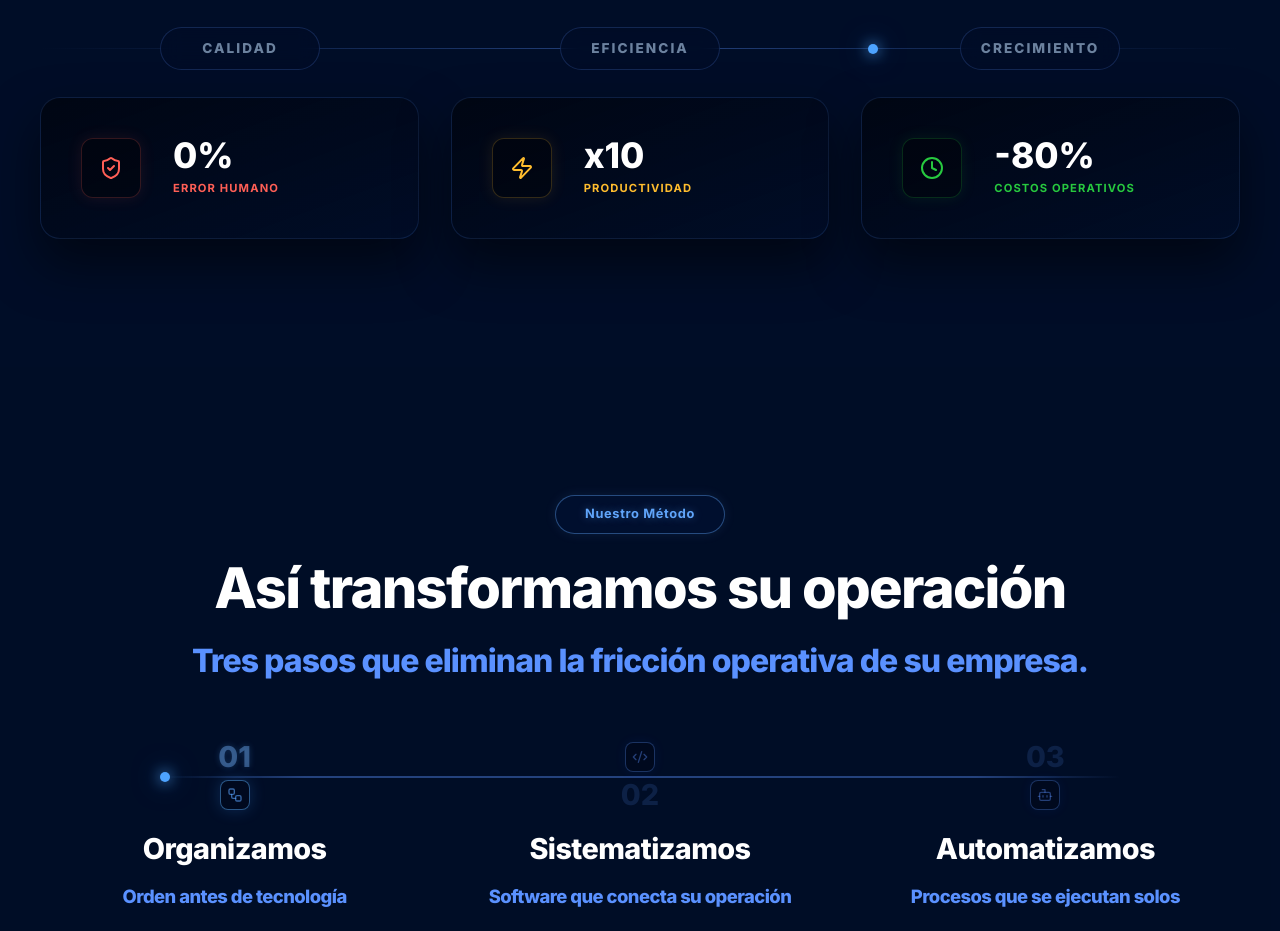
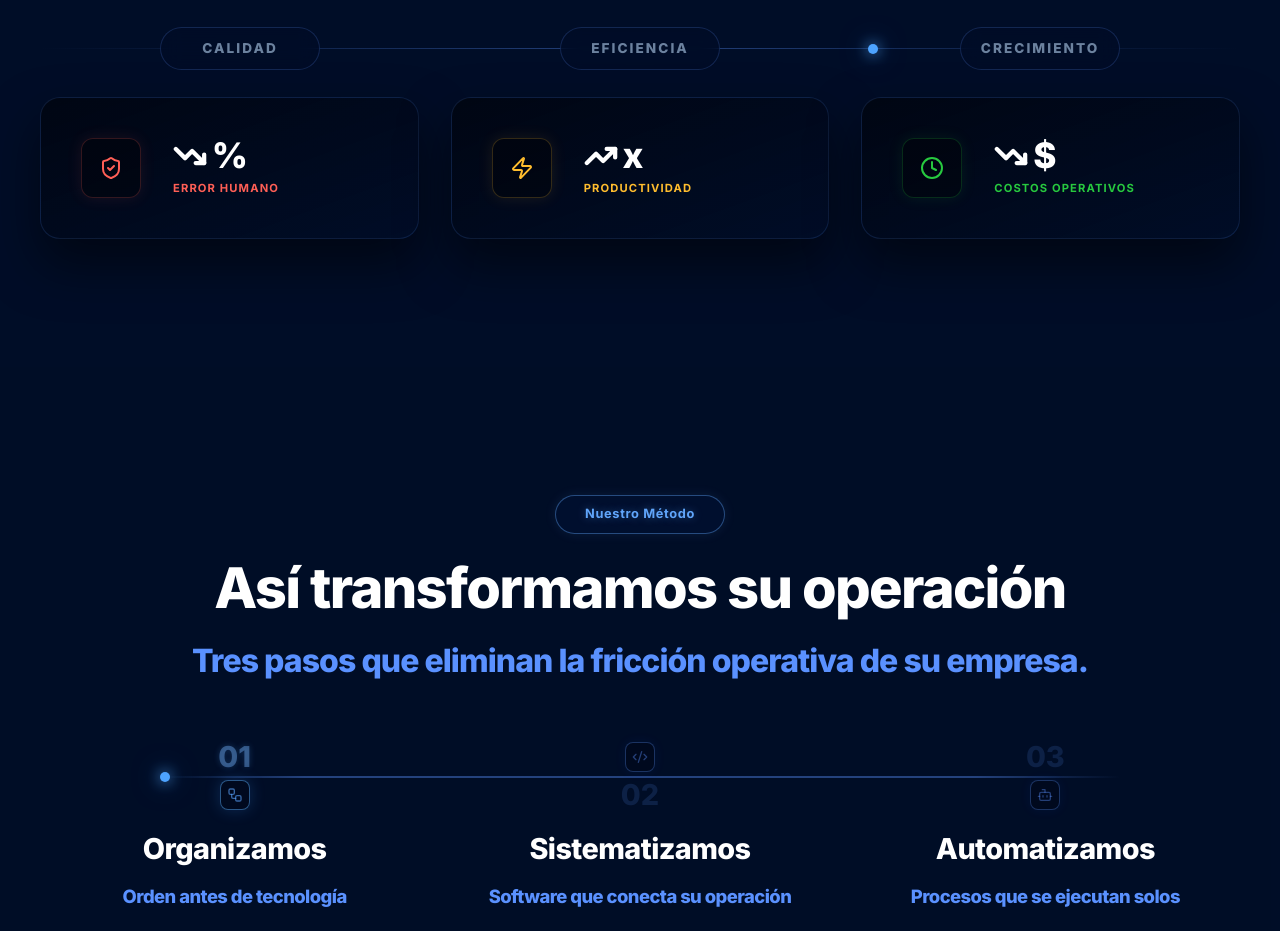
Before and after one commit to LuisRojas0923/Landing-Page-SOLID, a React (Vite) app: page / in a window 1280 px wide. Shown: the part 1420-2351 px from the top of the page. Built offline with nearby package versions, Linux system fonts and the light colour scheme.

Commit message:
Results section icons: unified trend icon system (TrendingUp/Down) for stat cards

```diff
--- a/src/pages/Home.jsx
+++ b/src/pages/Home.jsx
@@ -23,6 +23,7 @@ import {
     Terminal as TerminalIcon,
     MessageSquare,
     TrendingUp,
+    TrendingDown,
     Search,
     Code2,
     Layers
@@ -267,7 +268,10 @@ const Home = () => {
                             <motion.div className="stat-card-premium">
                                 <div className="stat-icon-wrapper red"><ShieldCheck size={24} /></div>
                                 <div className="stat-content">
-                                    <div className="stat-value-luxe">0%</div>
+                                    <div className="stat-value-luxe" style={{ display: 'flex', alignItems: 'center', gap: '0.3rem' }}>
+                                        <TrendingDown size={34} strokeWidth={3} />
+                                        <span>%</span>
+                                    </div>
                                     <div className="stat-label-luxe red">ERROR HUMANO</div>
                                 </div>
                             </motion.div>
@@ -275,7 +279,10 @@ const Home = () => {
                             <motion.div className="stat-card-premium">
                                 <div className="stat-icon-wrapper amber"><Zap size={24} /></div>
                                 <div className="stat-content">
-                                    <div className="stat-value-luxe">x10</div>
+                                    <div className="stat-value-luxe" style={{ display: 'flex', alignItems: 'center', gap: '0.3rem' }}>
+                                        <TrendingUp size={34} strokeWidth={3} />
+                                        <span>x</span>
+                                    </div>
                                     <div className="stat-label-luxe amber">PRODUCTIVIDAD</div>
                                 </div>
                             </motion.div>
@@ -283,7 +290,10 @@ const Home = () => {
                             <motion.div className="stat-card-premium">
                                 <div className="stat-icon-wrapper green"><Clock size={24} /></div>
                                 <div className="stat-content">
-                                    <div className="stat-value-luxe">-80%</div>
+                                    <div className="stat-value-luxe" style={{ display: 'flex', alignItems: 'center', gap: '0.3rem' }}>
+                                        <TrendingDown size={34} strokeWidth={3} />
+                                        <span>$</span>
+                                    </div>
                                     <div className="stat-label-luxe green">COSTOS OPERATIVOS</div>
                                 </div>
                             </motion.div>
```
